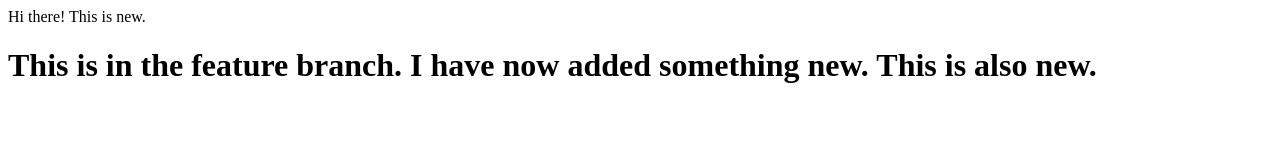
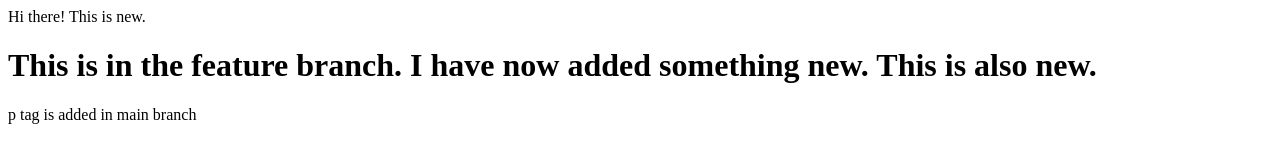
Before and after one commit to rwrogers8/demo2, a plain HTML site: page index.html in a window 1280 px wide. Drawn offline with Linux system fonts and the light colour scheme.

Commit message:
added p tag line in main branch

```diff
--- a/index.html
+++ b/index.html
@@ -1,2 +1,3 @@
 <div>Hi there! This is new.</div>
 <h1> This is in the feature branch. I have now added something new. This is also new.</h1>
+<p>p tag is added in main branch</p>
```
